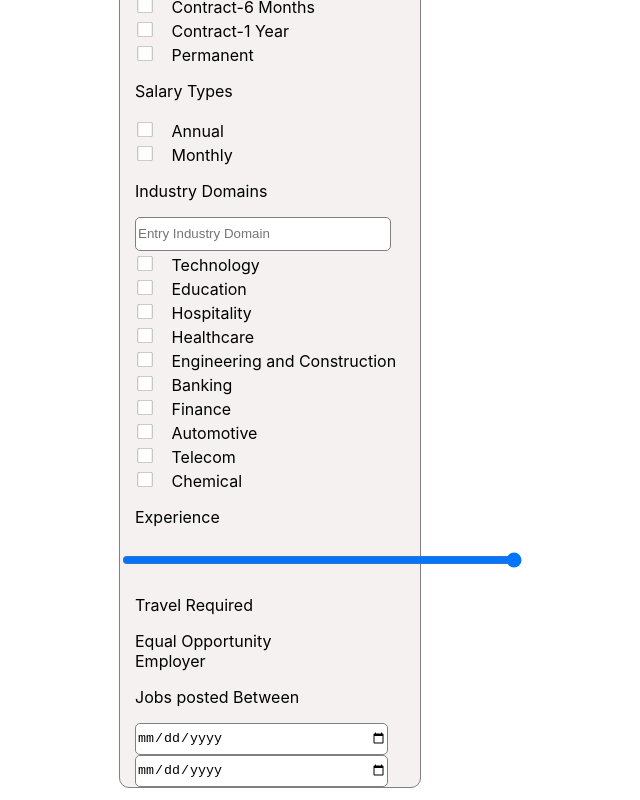
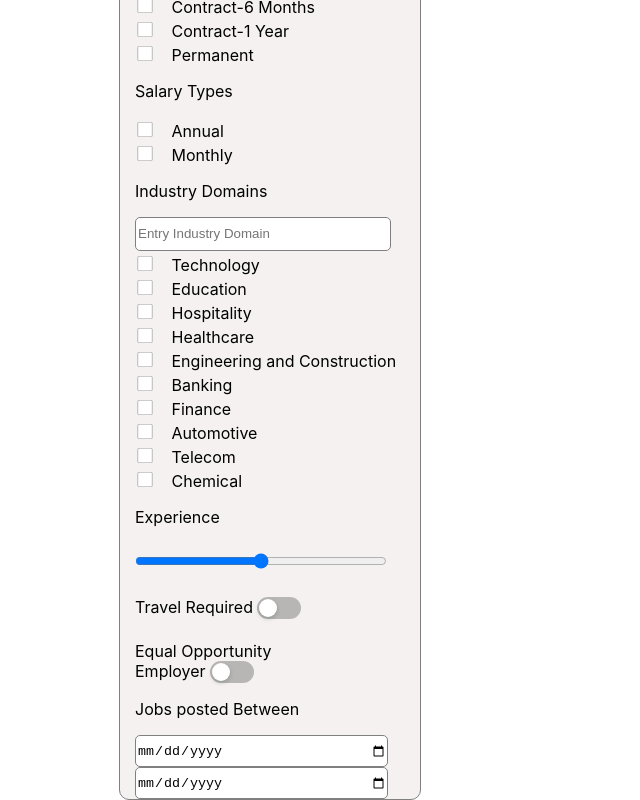
Before and after one commit to Ankita7520/newproject, a React (Create React App) app: page / in a window 1280 px wide. Shown: the part 1248-2048 px from the top of the page, without its empty margins (111-751 px from the left). Built offline with nearby package versions, Linux system fonts and the light colour scheme.

Commit message:
upto range

```diff
--- a/package.json
+++ b/package.json
@@ -11,6 +11,7 @@
     "@testing-library/jest-dom": "^5.16.5",
     "@testing-library/react": "^13.4.0",
     "@testing-library/user-event": "^13.5.0",
+    "antd": "^5.4.7",
     "axios": "^1.4.0",
     "react": "^18.2.0",
     "react-dom": "^18.2.0",
--- a/src/App.js
+++ b/src/App.js
@@ -1,6 +1,7 @@
 import React, { Component } from "react";
 import "./Comp.css";
 import { SlLocationPin,SlMagnifier } from "react-icons/sl";
+import { Switch } from "antd"
 
 
 class App extends Component{
@@ -10,7 +11,9 @@ class App extends Component{
         colr:"#14bc9a"
      }
          this.state={
-            colour:"white"
+            colour:"white",
+            name:true
+
          }
     }
 
@@ -22,6 +25,14 @@ class App extends Component{
     handleclick=()=>{
         this.setState({colour:"#14bc9a"})
         this.setState({colr:"white"})
+    }
+    togglehandler=()=>{
+         if(this.state.name){
+            this.setState({name:false})
+         }
+         else{
+            this.setState({name:true})
+         }
     }
 
     render(){
@@ -130,12 +141,11 @@ class App extends Component{
                 <div>
                     <p>Experience</p>
                     <div class="slidecontainer"></div>
-                    <input type="range" min="1" max="10" value="50"></input>
-
+                    <input type="range" className="inp" id="exp" style={{Color:"green"}}/>
                 </div>
                 <div>
-                <p>Travel Required</p>
-                <p>Equal Opportunity<br/>Employer</p>
+                <p>Travel Required <Switch onClick={this.togglehandler}/>{this.state.name?<h1></h1>:<input type="number" placeholder=" Travel Percentage" className="ip" />}</p>
+                <p>Equal Opportunity<br/>Employer <Switch/></p>
                     </div>
                  <div>
                     <p>Jobs posted Between</p>
--- a/src/Comp.css
+++ b/src/Comp.css
@@ -114,3 +114,8 @@ label{
 .slidecontainer{
     width:10%;
 }
+.ip{
+    width: 100px;
+    border: 1px solid gray;
+    border-radius: 10px;
+}
```
Also changed, not shown: 1 other file (tests, documents, lock files or other folders).
